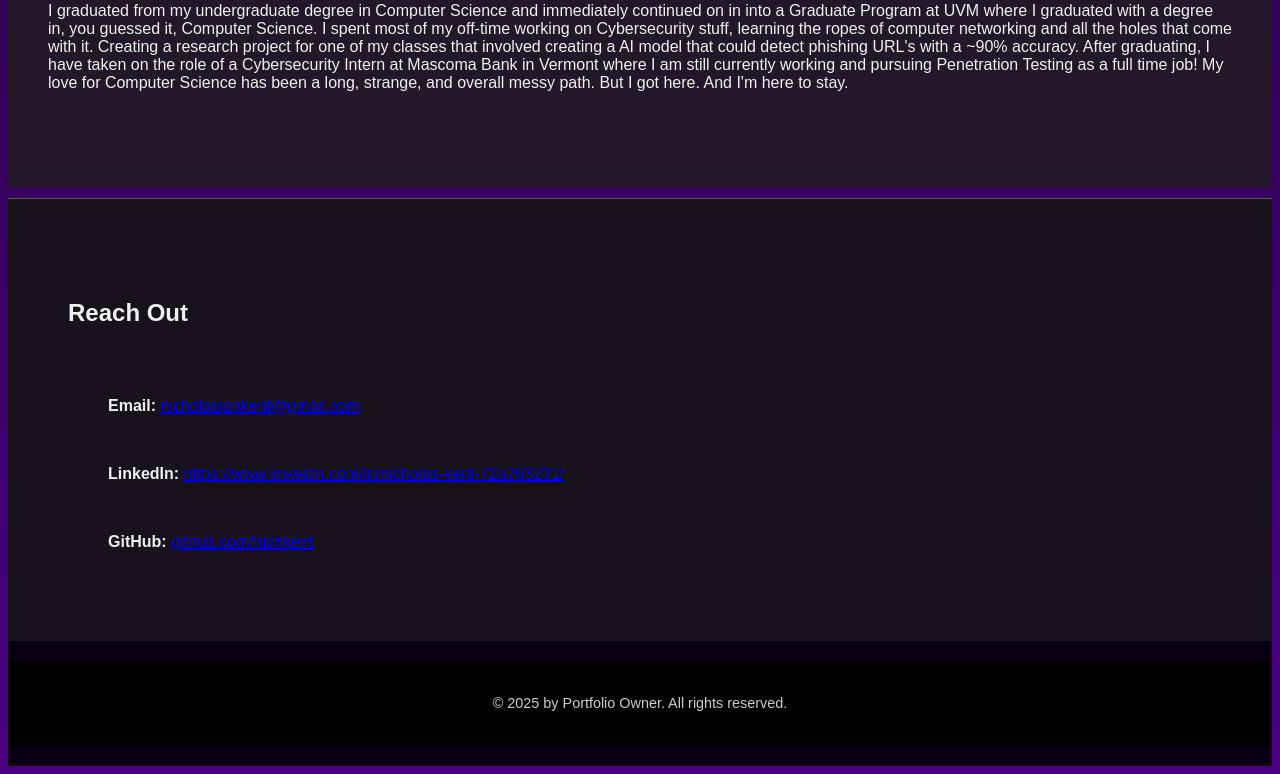
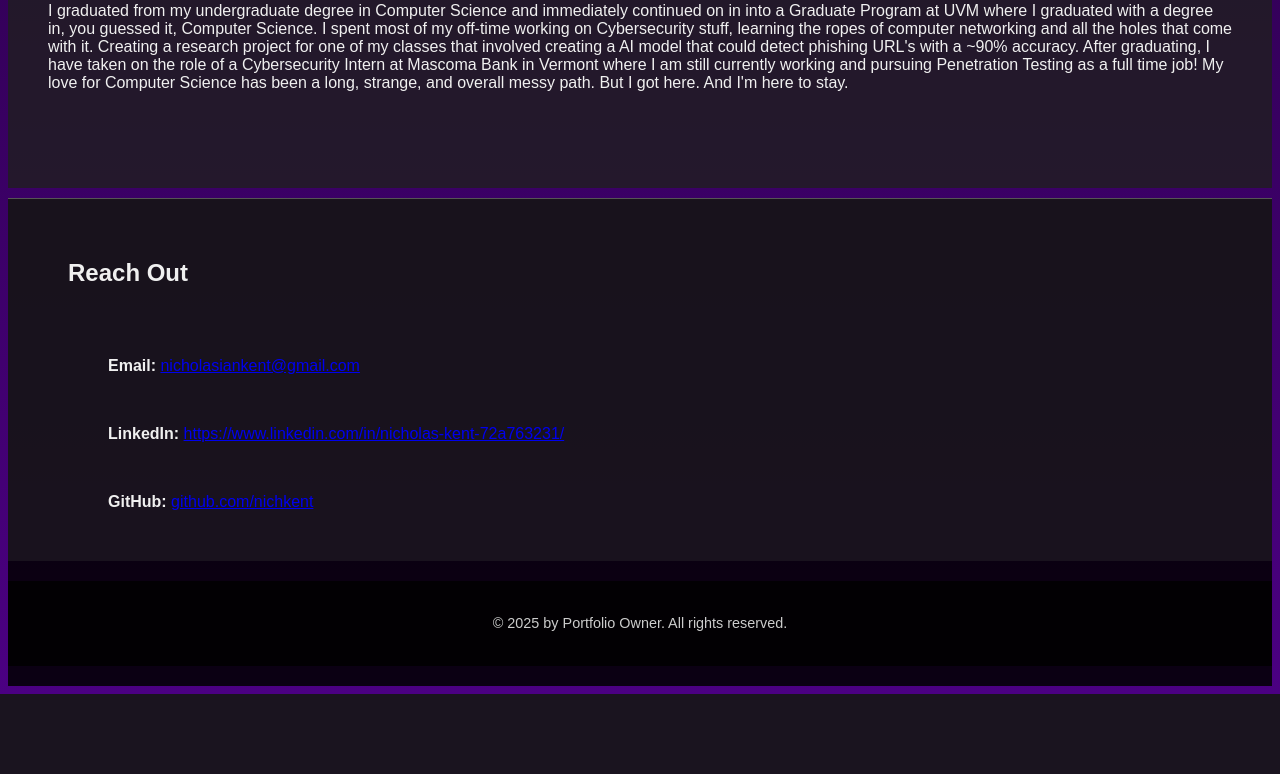
Before and after one commit to nichkent/nichkent.github.io, a PHP site: page / in a window 1280 px wide. Shown: the part 1582-2356 px from the top of the page. After the commit the page ends 2276 px from the top, so only its background shows below. Run offline with PHP 8.4, Linux system fonts and the light colour scheme.

Commit message:
Update style.css
changing padding for the reach out section

```diff
--- a/css/style.css
+++ b/css/style.css
@@ -167,9 +167,8 @@
 /* Reach-Out section styles */
 #Reach\ Out {
   background: #f8f8f8;     /* light background */
-  padding: 40px 60px;
+  padding: 0px 60px;
   text-align: left;
-  border-top: 2px solid #ccc; /* optional divider */
 }
 
 /* Copyright area styles */
```
